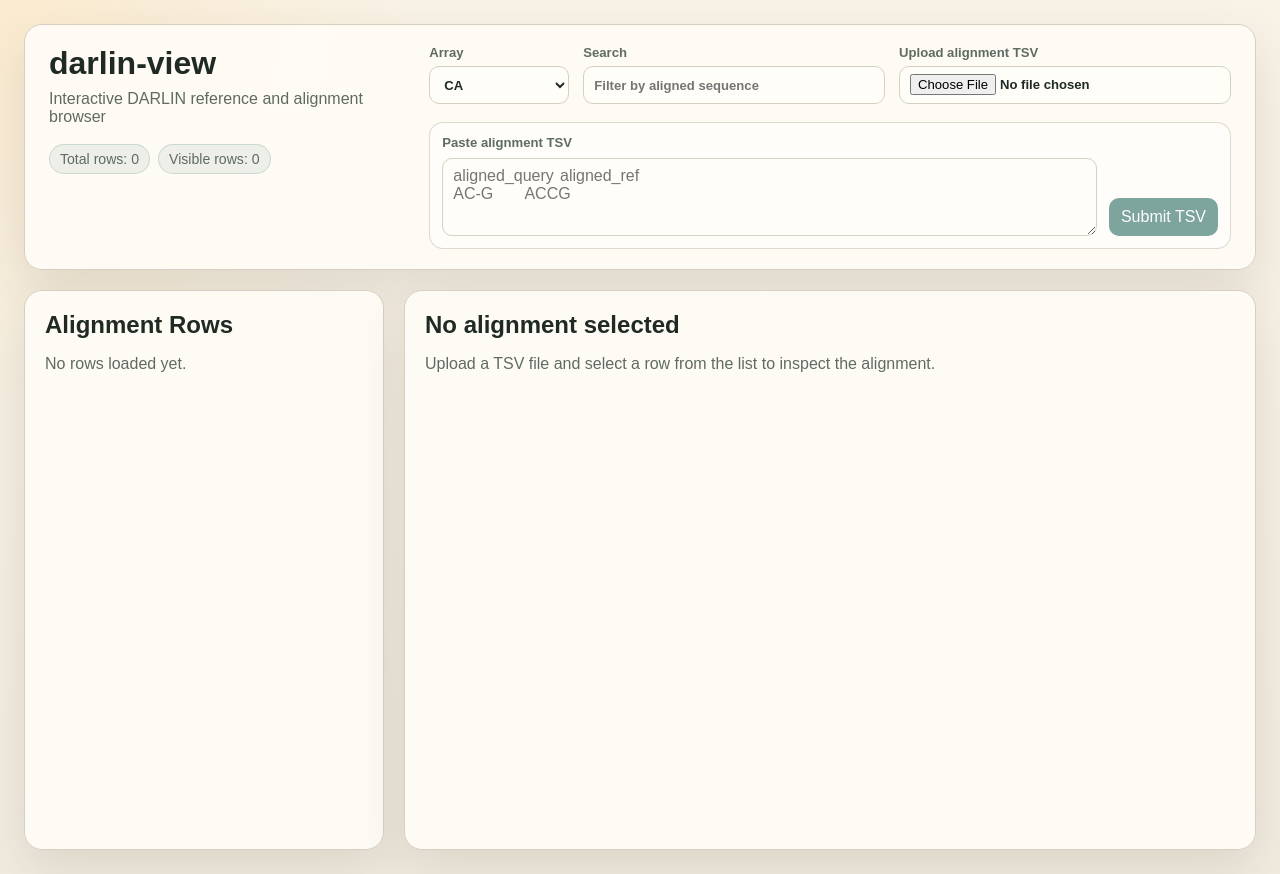
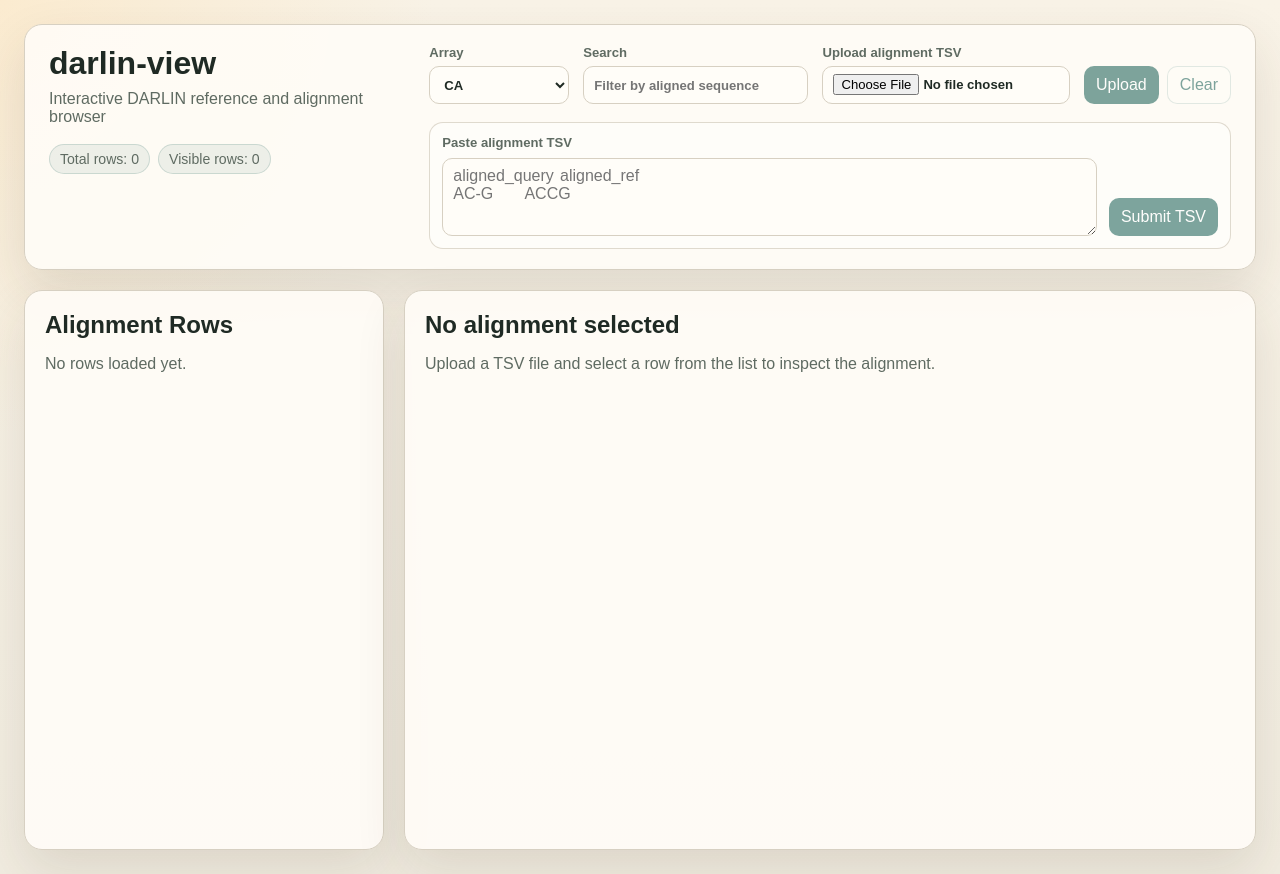
Before and after one commit to JarningGau/darlin-view, a React (Vite) app: page / in a window 1280 px wide. Built offline with nearby package versions, Linux system fonts and the light colour scheme.

Commit message:
feat: add explicit upload controls
Co-authored-by: Cursor <cursoragent@cursor.com>

```diff
--- a/src/App.tsx
+++ b/src/App.tsx
@@ -56,6 +56,9 @@ export default function App() {
 
     async function handleFileChange(file: File | null) {
         if (!file) {
+            setRows([]);
+            setSelectedRowId(null);
+            setErrorMessage(null);
             return;
         }
 
--- a/src/components/Toolbar.tsx
+++ b/src/components/Toolbar.tsx
@@ -1,4 +1,4 @@
-import { useState, type FormEvent } from 'react';
+import { useRef, useState, type FormEvent } from 'react';
 import type { ArrayId } from '../types';
 
 interface ToolbarProps {
@@ -21,10 +21,28 @@ export default function Toolbar({
     onFileChange
 }: ToolbarProps) {
     const [tsvText, setTsvText] = useState('');
+    const [selectedFile, setSelectedFile] = useState<File | null>(null);
+    const fileInputRef = useRef<HTMLInputElement | null>(null);
 
     function handleTextSubmit(event: FormEvent<HTMLFormElement>) {
         event.preventDefault();
         onFileChange(new File([tsvText], 'pasted-alignment.tsv', { type: 'text/tab-separated-values' }));
+    }
+
+    function handleFileUpload() {
+        if (!selectedFile) {
+            return;
+        }
+
+        onFileChange(selectedFile);
+    }
+
+    function handleFileClear() {
+        setSelectedFile(null);
+        if (fileInputRef.current) {
+            fileInputRef.current.value = '';
+        }
+        onFileChange(null);
     }
 
     return (
@@ -65,12 +83,21 @@ export default function Toolbar({
                     <label className="field upload-field">
                         Upload alignment TSV
                         <input
+                            ref={fileInputRef}
                             aria-label="Upload TSV"
                             type="file"
                             accept=".tsv,text/tab-separated-values"
-                            onChange={(event) => onFileChange(event.target.files?.[0] ?? null)}
+                            onChange={(event) => setSelectedFile(event.target.files?.[0] ?? null)}
                         />
                     </label>
+                    <div className="upload-actions" aria-label="Upload actions">
+                        <button type="button" onClick={handleFileUpload} disabled={!selectedFile}>
+                            Upload
+                        </button>
+                        <button type="button" onClick={handleFileClear} disabled={!selectedFile && totalRows === 0}>
+                            Clear
+                        </button>
+                    </div>
                 </div>
                 <form className="paste-form" onSubmit={handleTextSubmit}>
                     <label htmlFor="alignment-tsv-text">Paste alignment TSV</label>
--- a/src/styles.css
+++ b/src/styles.css
@@ -67,7 +67,7 @@ textarea {
 
 .toolbar__filters {
     display: grid;
-    grid-template-columns: minmax(96px, 140px) minmax(180px, 1fr) minmax(220px, 1.1fr);
+    grid-template-columns: minmax(96px, 140px) minmax(180px, 1fr) minmax(220px, 1.1fr) auto;
     gap: 14px;
     align-items: end;
 }
@@ -134,6 +134,28 @@ textarea {
     padding: 7px 10px;
 }
 
+.upload-actions {
+    display: flex;
+    gap: 8px;
+}
+
+.upload-actions button,
+.paste-form button {
+    border: 0;
+    border-radius: 10px;
+    background: var(--accent);
+    color: white;
+    cursor: pointer;
+    min-height: 38px;
+    padding: 8px 12px;
+}
+
+.upload-actions button:nth-child(2) {
+    border: 1px solid rgba(20, 92, 83, 0.22);
+    background: #fffdf8;
+    color: var(--accent);
+}
+
 .paste-form {
     display: grid;
     grid-template-columns: minmax(220px, 1fr) auto;
@@ -154,16 +176,7 @@ textarea {
     resize: vertical;
 }
 
-.paste-form button {
-    border: 0;
-    border-radius: 10px;
-    background: var(--accent);
-    color: white;
-    cursor: pointer;
-    min-height: 38px;
-    padding: 8px 12px;
-}
-
+.upload-actions button:disabled,
 .paste-form button:disabled {
     cursor: not-allowed;
     opacity: 0.55;
```
Also changed, not shown: 1 other file (tests, documents, lock files or other folders).
